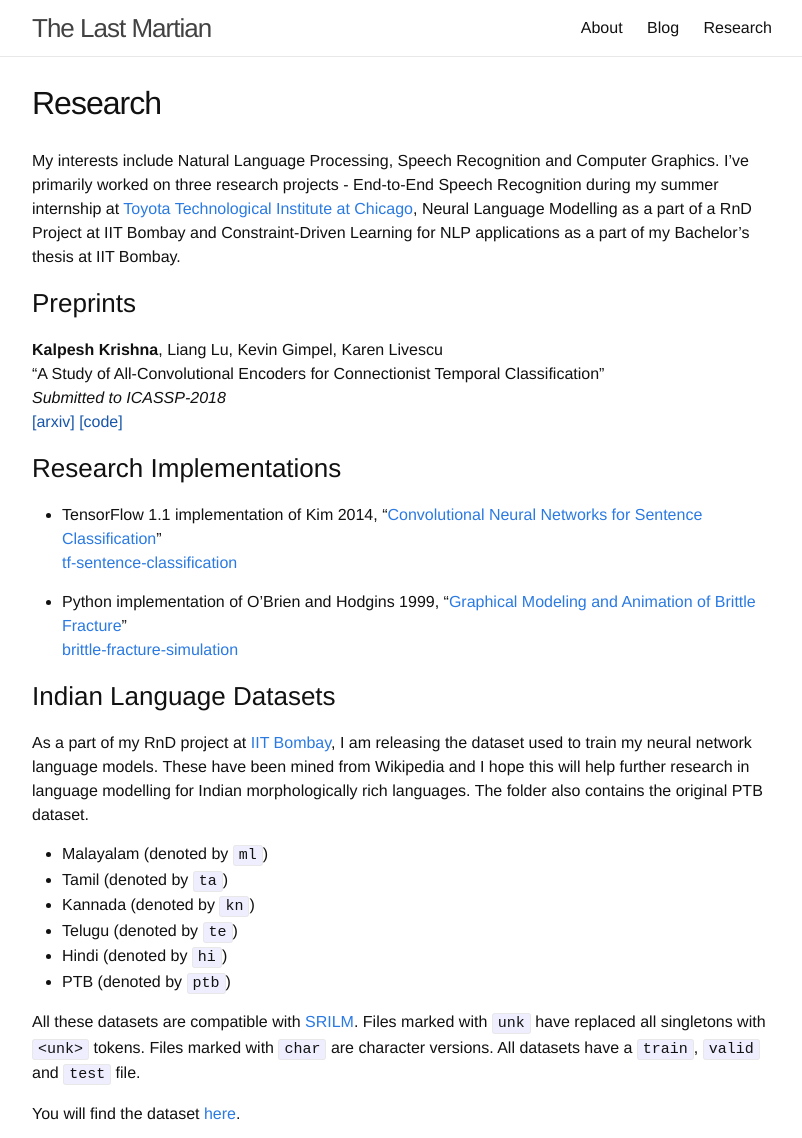
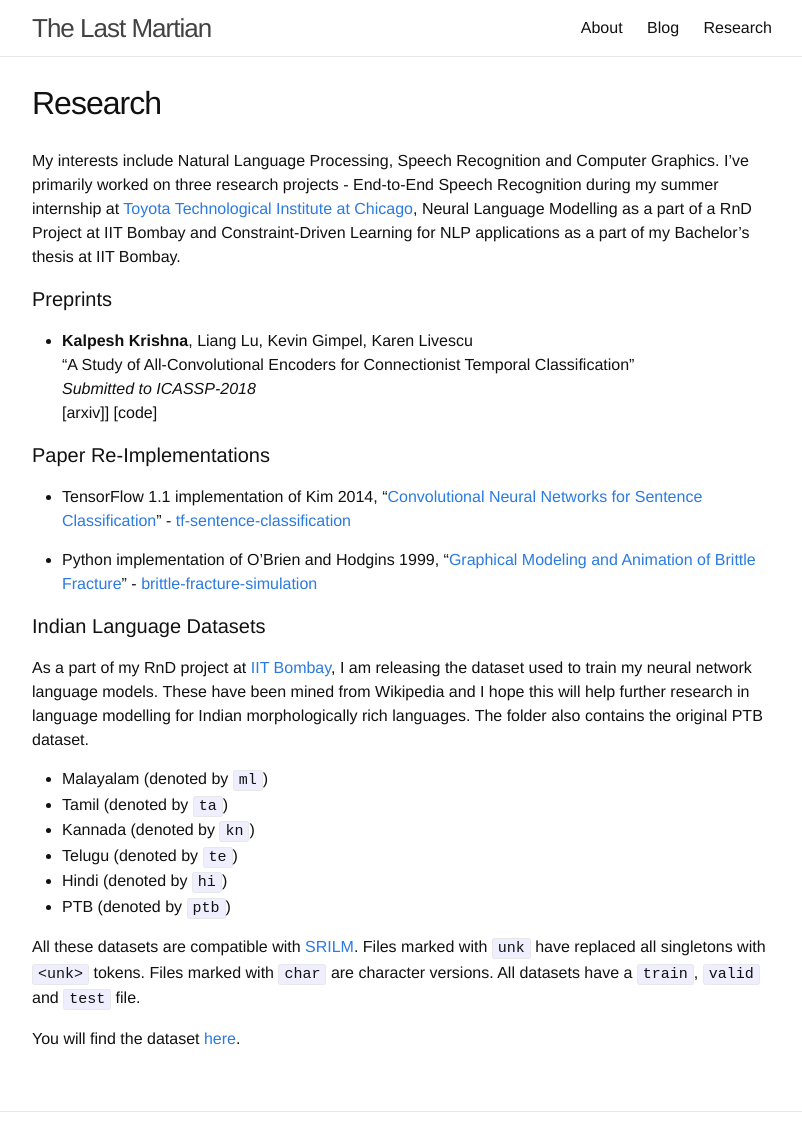
Before and after one commit to martiansideofthemoon/martiansideofthemoon.github.io, a Jekyll site: the page built from _pages/research.md, in a window 1280 px wide, cut to the strip 0-1138 px from the top of the page. Shown: the whole strip, without its empty margins (238-1040 px from the left). Built offline with Jekyll 4.4.1, drawn with Linux system fonts in a browser that asks for light colours; comment, search, counter and statistics services are not loaded.

Commit message:
Adding preprint and research code modification

```diff
--- a/_pages/research.md
+++ b/_pages/research.md
@@ -5,22 +5,20 @@ permalink: /research/
 ---
 My interests include Natural Language Processing, Speech Recognition and Computer Graphics. I've primarily worked on three research projects - End-to-End Speech Recognition during my summer internship at [Toyota Technological Institute at Chicago](http://ttic.edu/), Neural Language Modelling as a part of a RnD Project at IIT Bombay and Constraint-Driven Learning for NLP applications as a part of my Bachelor's thesis at IIT Bombay.
 
-### Preprints
+#### Preprints
 
-**Kalpesh Krishna**, Liang Lu, Kevin Gimpel, Karen Livescu
+* **Kalpesh Krishna**, Liang Lu, Kevin Gimpel, Karen Livescu
 "A Study of All-Convolutional Encoders for Connectionist Temporal Classification"
 *Submitted to ICASSP-2018*
-[\[arxiv\]]() [\[code\]]()
+\[arxiv\]] \[code\]
 
-### Research Implementations
+#### Paper Re-Implementations
 
-* TensorFlow 1.1 implementation of Kim 2014, "[Convolutional Neural Networks for Sentence Classification](https://arxiv.org/abs/1408.5882)"
-[tf-sentence-classification](https://github.com/martiansideofthemoon/tf-sentence-classification)
+* TensorFlow 1.1 implementation of Kim 2014, "[Convolutional Neural Networks for Sentence Classification](https://arxiv.org/abs/1408.5882)" - [tf-sentence-classification](https://github.com/martiansideofthemoon/tf-sentence-classification)
 
-* Python implementation of O'Brien and Hodgins 1999, "[Graphical Modeling and Animation of Brittle Fracture](http://graphics.berkeley.edu/papers/Obrien-GMA-1999-08/Obrien-GMA-1999-08.pdf)"
-[brittle-fracture-simulation](https://github.com/martiansideofthemoon/brittle-fracture-simulation)
+* Python implementation of O'Brien and Hodgins 1999, "[Graphical Modeling and Animation of Brittle Fracture](http://graphics.berkeley.edu/papers/Obrien-GMA-1999-08/Obrien-GMA-1999-08.pdf)" - [brittle-fracture-simulation](https://github.com/martiansideofthemoon/brittle-fracture-simulation)
 
-### Indian Language Datasets
+#### Indian Language Datasets
 
 As a part of my RnD project at [IIT Bombay](http://www.iitb.ac.in/), I am releasing the dataset used to train my neural network language models. These have been mined from Wikipedia and I hope this will help further research in language modelling for Indian morphologically rich languages. The folder also contains the original PTB dataset.
 
```
